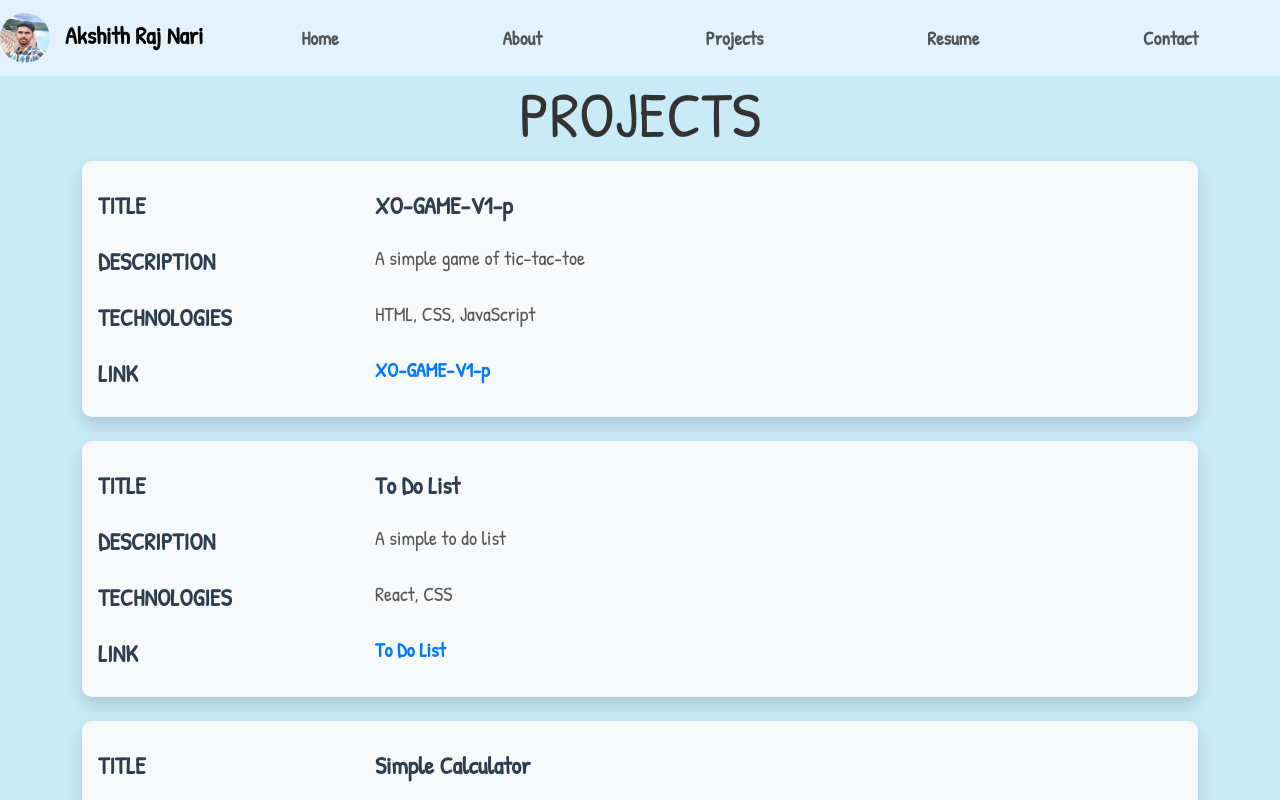
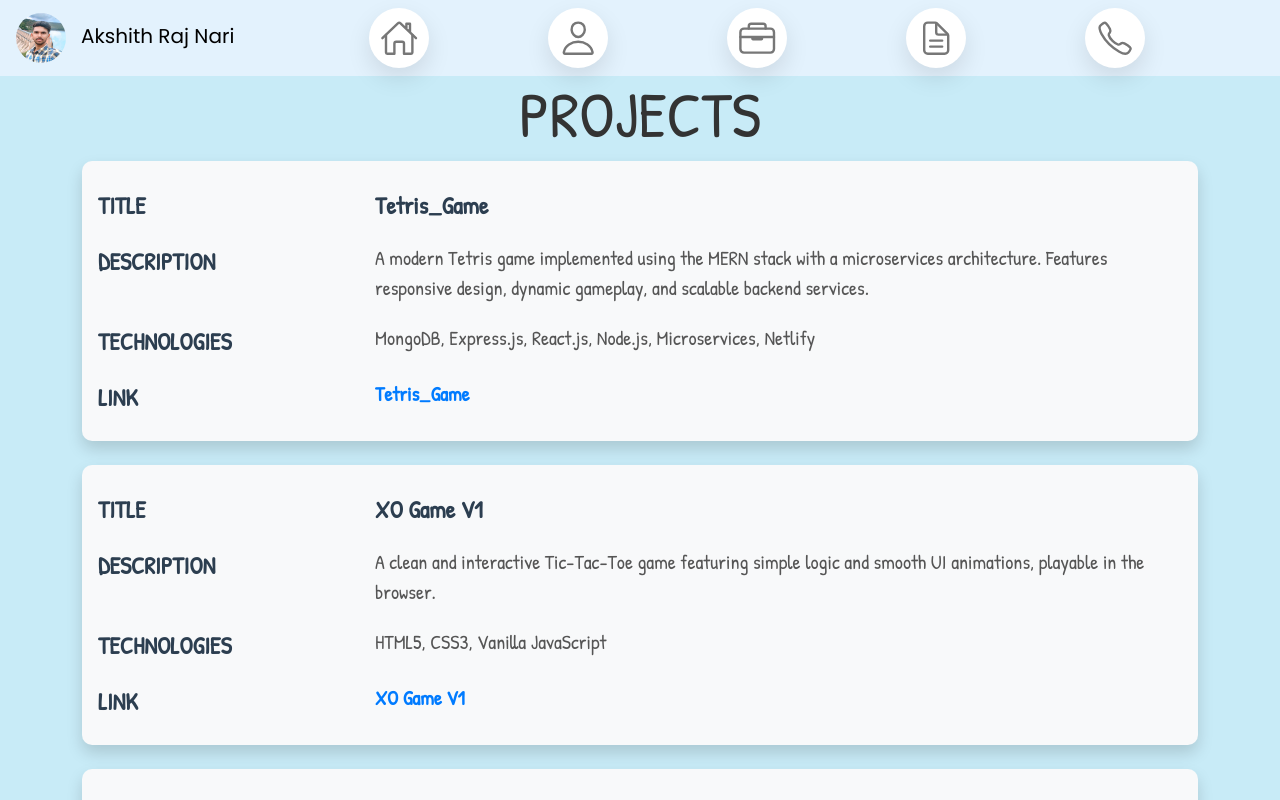
Before and after one commit to Akshith-Raj-Nari/Portfolio_Akshith, a React (Vite) app: page /projects in a window 1280 px wide. Shown: the top 800 px of the page. Built offline with nearby package versions, Linux system fonts and the light colour scheme.

Commit message:
Refactor HTML structure, enhance Header component styling, and update project data in JSON

```diff
--- a/index.html
+++ b/index.html
@@ -1,10 +1,28 @@
-<!doctype html>
+<!DOCTYPE html>
 <html lang="en">
   <head>
     <meta charset="UTF-8" />
     <link rel="icon" type="image/svg+xml" href="./Profile.jpg" />
-    <link href="https://fonts.googleapis.com/css2?family=Patrick+Hand&display=swap" rel="stylesheet" />
+    <link
+      href="https://fonts.googleapis.com/css2?family=Patrick+Hand&display=swap"
+      rel="stylesheet"
+    />
     <meta name="viewport" content="width=device-width, initial-scale=1.0" />
+    <link rel="preconnect" href="https://fonts.googleapis.com" />
+    <link rel="preconnect" href="https://fonts.gstatic.com" crossorigin />
+    <link
+      href="https://fonts.googleapis.com/css2?family=Poppins&display=swap"
+      rel="stylesheet"
+    />
+    <script
+      type="module"
+      src="https://unpkg.com/ionicons@5.5.2/dist/ionicons/ionicons.esm.js"
+    ></script>
+    <script
+      nomodule
+      src="https://unpkg.com/ionicons@5.5.2/dist/ionicons/ionicons.js"
+    ></script>
+
     <title>Akshith Raj Nari</title>
   </head>
   <body>
--- a/src/components/Header.jsx
+++ b/src/components/Header.jsx
@@ -1,26 +1,11 @@
 import { Link } from "react-router-dom";
+import "./assets/css/Header.css";
 
 function Header() {
   return (
-    <nav
-      className="navbar navbar-expand-lg navbar-light"
-      style={{ backgroundColor: "#e3f2fd" }}
-    >
-      <Link
-        className="navbar-brand"
-        to={"/"}
-        style={{ fontSize: "1.5em", fontWeight: "bold" }}
-      >
-        <img
-          src=".\Profile.jpg"
-          alt="Profile Picture"
-          style={{
-            marginRight: "15px",
-            width: "50px",
-            height: "50px",
-            borderRadius: "50%",
-          }}
-        />
+    <nav className="navbar navbar-expand-lg navbar-light custom-navbar">
+      <Link className="navbar-brand" to={"/"}>
+        <img src="./Profile.jpg" alt="Profile" className="profile-pic" />
         Akshith Raj Nari
       </Link>
       <button
@@ -36,39 +21,50 @@ function Header() {
       </button>
 
       <div className="collapse navbar-collapse" id="navbarSupportedContent">
-        <ul
-          className="navbar-nav mr-auto"
-          style={{
-            display: "flex",
-            justifyContent: "space-around",
-            width: "100%",
-            fontSize: "1.2em",
-            fontWeight: "bold",
-          }}
-        >
-          <li className="nav-item">
+        <ul className="navbar-nav ml-auto nav-gradient-menu">
+          <li
+            className="nav-gradient-item"
+            style={{ "--i": "#a955ff", "--j": "#ea51ff" }}
+          >
             <Link className="nav-link" to="/home">
-              Home
+              <ion-icon name="home-outline"></ion-icon>
+              <span className="nav-text">Home</span>
             </Link>
           </li>
-          <li className="nav-item">
+          <li
+            className="nav-gradient-item"
+            style={{ "--i": "#56CCF2", "--j": "#2F80ED" }}
+          >
             <Link className="nav-link" to="/about">
-              About
+              <ion-icon name="person-outline"></ion-icon>
+              <span className="nav-text">About</span>
             </Link>
           </li>
-          <li className="nav-item">
+          <li
+            className="nav-gradient-item"
+            style={{ "--i": "#FF9966", "--j": "#FF5E62" }}
+          >
             <Link className="nav-link" to="/projects">
-              Projects
+              <ion-icon name="briefcase-outline"></ion-icon>
+              <span className="nav-text">Projects</span>
             </Link>
           </li>
-          <li className="nav-item">
+          <li
+            className="nav-gradient-item"
+            style={{ "--i": "#80FF72", "--j": "#7EE8FA" }}
+          >
             <Link className="nav-link" to="/resume">
-              Resume
+              <ion-icon name="document-text-outline"></ion-icon>
+              <span className="nav-text">Resume</span>
             </Link>
           </li>
-          <li className="nav-item">
+          <li
+            className="nav-gradient-item"
+            style={{ "--i": "#ffa9c6", "--j": "#f434e2" }}
+          >
             <Link className="nav-link" to="/contact">
-              Contact
+              <ion-icon name="call-outline"></ion-icon>
+              <span className="nav-text">Contact</span>
             </Link>
           </li>
         </ul>
--- /dev/null
+++ b/src/components/assets/css/Header.css
@@ -0,0 +1,158 @@
+/* === Bootstrap Navbar Override === */
+.custom-navbar {
+  background-color: #e3f2fd;
+  font-family: "Poppins", sans-serif;
+  padding: 0.5rem 1rem;
+}
+
+.profile-pic {
+  margin-right: 15px;
+  width: 50px;
+  height: 50px;
+  border-radius: 50%;
+}
+
+/* === Nav Container === */
+#navbarSupportedContent {
+  justify-content: center;
+}
+
+/* === Nav Menu Layout === */
+.nav-gradient-menu {
+  display: flex;
+  width: 100%;
+  justify-content: space-evenly;
+  align-items: center;
+  padding-left: 0;
+  margin: 0 auto;
+  flex-wrap: wrap;
+}
+
+/* === Nav Item === */
+.nav-gradient-item {
+  position: relative;
+  list-style: none;
+  width: 60px;
+  height: 60px;
+  background: white;
+  box-shadow: 0 10px 25px rgba(0, 0, 0, 0.1);
+  border-radius: 60px;
+  cursor: pointer;
+  display: flex;
+  justify-content: center;
+  align-items: center;
+  transition: 0.5s;
+}
+
+/* Hover Expand */
+.nav-gradient-item:hover {
+  width: 180px;
+  box-shadow: 0 10px 25px rgba(0, 0, 0, 0);
+}
+
+/* Gradient Background & Glow */
+.nav-gradient-item::before,
+.nav-gradient-item::after {
+  content: "";
+  position: absolute;
+  inset: 0;
+  border-radius: 60px;
+  background: linear-gradient(45deg, var(--i), var(--j));
+  transition: 0.5s;
+}
+
+.nav-gradient-item::before {
+  opacity: 0;
+  z-index: 0;
+}
+
+.nav-gradient-item::after {
+  top: 10px;
+  filter: blur(15px);
+  z-index: -1;
+  opacity: 0;
+}
+
+.nav-gradient-item:hover::before {
+  opacity: 1;
+}
+
+.nav-gradient-item:hover::after {
+  opacity: 0.5;
+}
+
+/* === Link Styling === */
+.nav-link {
+  color: #777;
+  font-size: 1.5em;
+  display: flex;
+  align-items: center;
+  justify-content: center;
+  width: 100%;
+  height: 100%;
+  position: relative;
+  z-index: 1;
+  text-decoration: none;
+  padding: 0;
+  transition: color 0.3s ease;
+}
+
+.nav-link ion-icon {
+  font-size: 1.6em;
+  display: flex;
+  align-items: center;
+  justify-content: center;
+  transition: 0.5s;
+  transition-delay: 0.25s;
+}
+
+/* Icon shrink on hover */
+.nav-gradient-item:hover ion-icon {
+  transform: scale(0);
+  color: #fff;
+  transition-delay: 0s;
+}
+
+/* Text Label - Initially Hidden */
+.nav-text {
+  position: absolute;
+  color: white;
+  font-size: 1.1em;
+  text-transform: uppercase;
+  transform: scale(0);
+  transition: 0.5s;
+  transition-delay: 0s;
+  white-space: nowrap;
+  pointer-events: none;
+}
+
+/* Text Reveal on Hover */
+.nav-gradient-item:hover .nav-text {
+  transform: scale(1);
+  transition-delay: 0.25s;
+}
+
+/* === Responsive Tweaks === */
+@media (max-width: 768px) {
+  .nav-gradient-menu {
+    gap: 20px;
+    flex-wrap: wrap;
+    justify-content: center;
+  }
+
+  .nav-gradient-item:hover {
+    width: 150px;
+  }
+
+  .nav-text {
+    font-size: 0.9em;
+  }
+
+  .nav-link {
+    font-size: 1.2em;
+  }
+
+  .nav-link ion-icon {
+    font-size: 1.3em;
+  }
+}
--- a/src/components/assets/data.json
+++ b/src/components/assets/data.json
@@ -1,24 +1,31 @@
 {
-    "Projects":[
+  "Projects": [
     {
       "id": 1,
-            "name": "XO-GAME-V1-p",
-            "description": "A simple game of tic-tac-toe",
-            "Tech": "HTML, CSS, JavaScript",
+      "name": "Tetris_Game",
+      "description": "A modern Tetris game implemented using the MERN stack with a microservices architecture. Features responsive design, dynamic gameplay, and scalable backend services.",
+      "Tech": "MongoDB, Express.js, React.js, Node.js, Microservices, Netlify",
+      "url": "https://tetrisgamev.netlify.app/"
+    },
+    {
+      "id": 2,
+      "name": "XO Game V1",
+      "description": "A clean and interactive Tic-Tac-Toe game featuring simple logic and smooth UI animations, playable in the browser.",
+      "Tech": "HTML5, CSS3, Vanilla JavaScript",
       "url": "https://xo-game-v1-p.netlify.app/"
     },
     {
-            "id": 2,
-            "name": "To Do List",
-            "description": "A simple to do list",
-            "Tech": "React, CSS",
+      "id": 3,
+      "name": "To-Do List",
+      "description": "A minimalist to-do list app built with React that allows users to add, mark, and remove tasks with ease. Fully responsive design.",
+      "Tech": "React.js, CSS3, JavaScript, Netlify",
       "url": "https://6776b28e97d6ea4795fb0c56--marvelous-mooncake-3eb234.netlify.app/"
     },
     {
-            "id": 3,
+      "id": 4,
       "name": "Simple Calculator",
-            "description": "A simple calculator",
-            "Tech": "HTML, CSS, JavaScript",
+      "description": "A basic yet functional web calculator supporting arithmetic operations, designed with clean UI and responsive layout.",
+      "Tech": "HTML5, CSS3, JavaScript",
       "url": ""
     }
   ]
```
Lines whose indentation alone changed are shown as unchanged.
